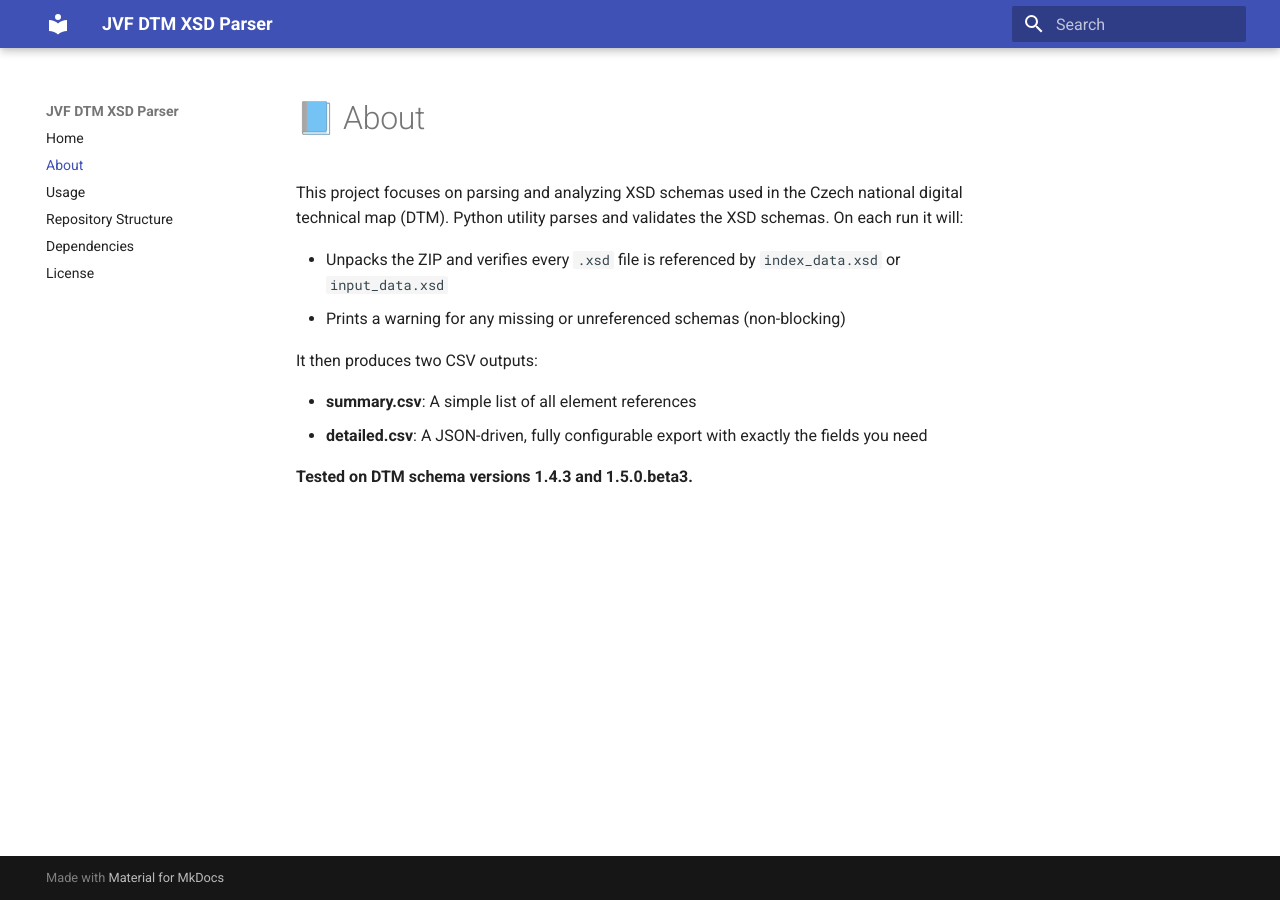
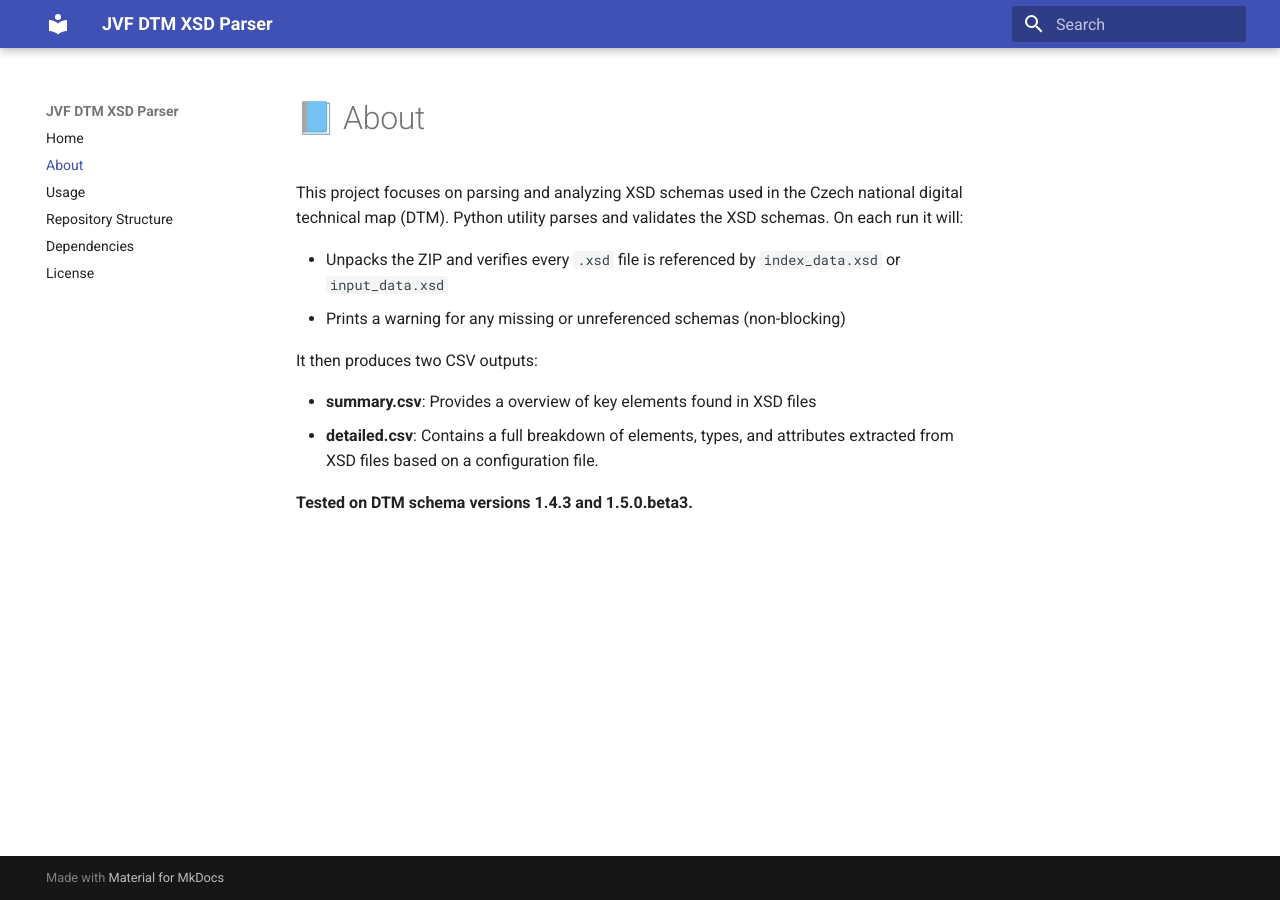
Before and after one commit to ctu-fgis/2025-b-jvf-dtm-xsd, an MkDocs documentation site: the page built from doc/docs_src/about.md, in a window 1280 px wide. Built offline with MkDocs 1.6.1 and Material for MkDocs 9.7.7, drawn with Linux system fonts in a browser that asks for light colours.

Commit message:
Update about.md

```diff
--- a/doc/docs_src/about.md
+++ b/doc/docs_src/about.md
@@ -7,7 +7,7 @@ This project focuses on parsing and analyzing XSD schemas used in the Czech nati
 
 It then produces two CSV outputs:
 
-- **summary.csv**: A simple list of all element references
-- **detailed.csv**: A JSON-driven, fully configurable export with exactly the fields you need
+- **summary.csv**: Provides a overview of key elements found in XSD files
+- **detailed.csv**: Contains a full breakdown of elements, types, and attributes extracted from XSD files based on a configuration file.
 
 **Tested on DTM schema versions 1.4.3 and 1.5.0.beta3.**
```
